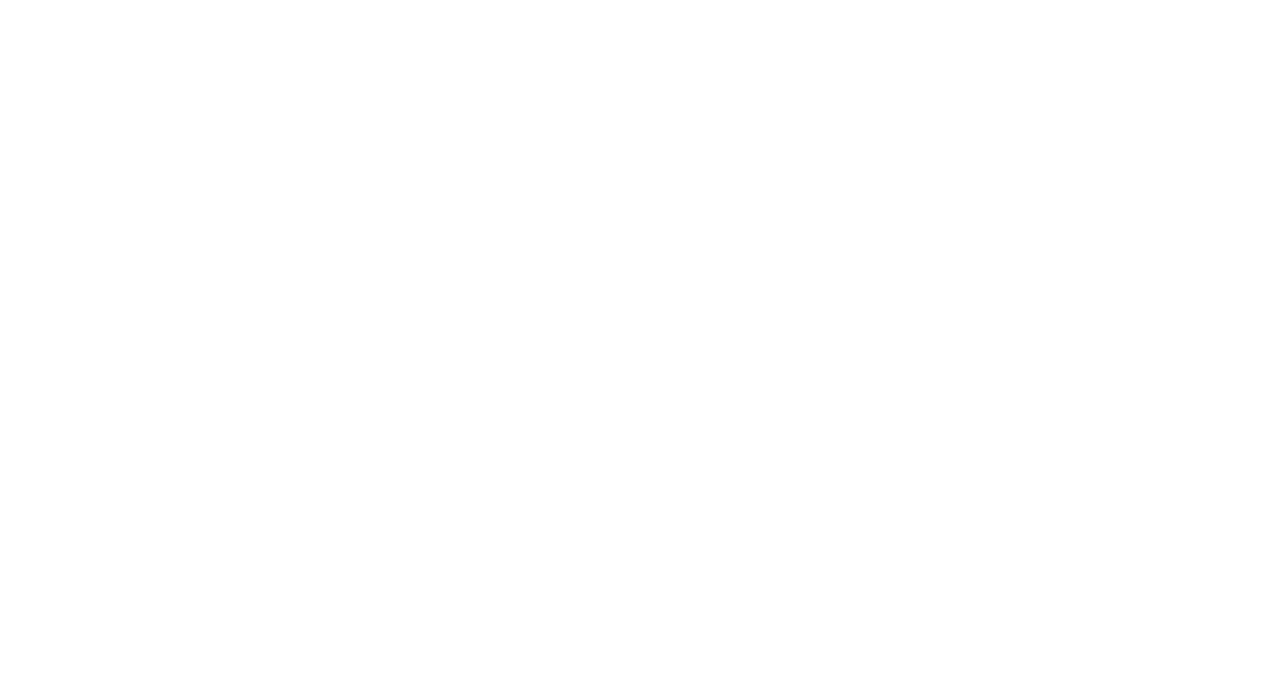
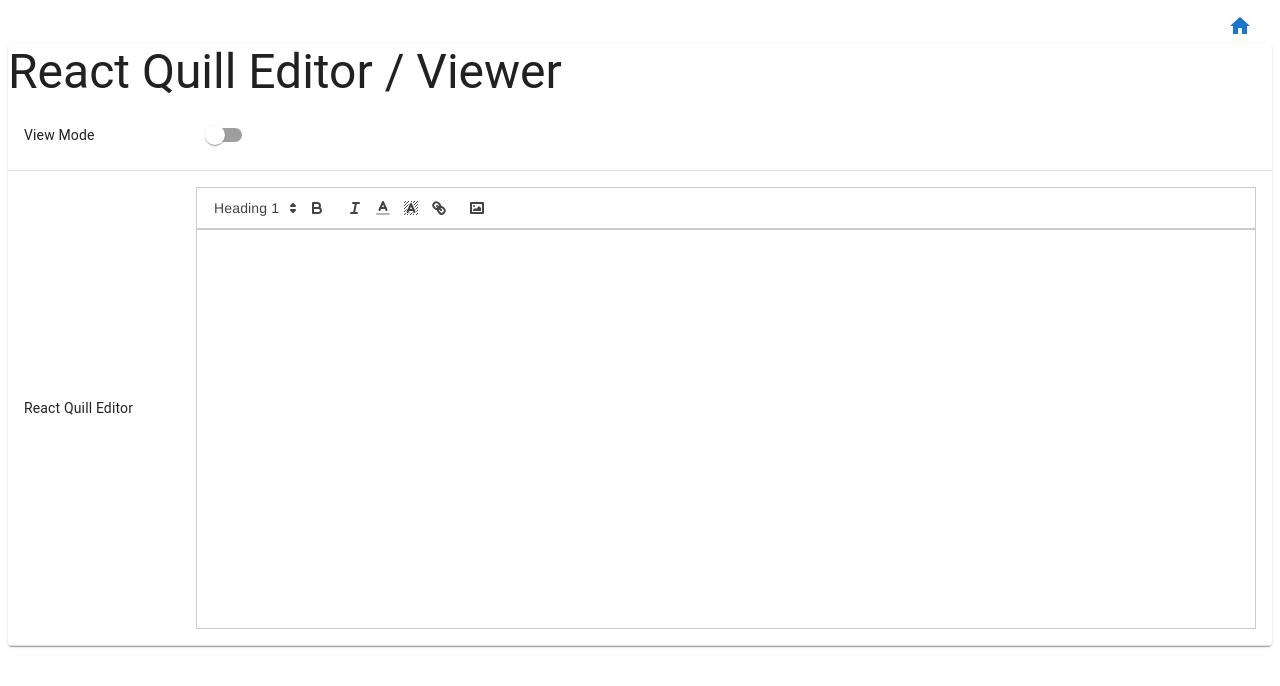
Before and after one commit to WoojinJeonkr/Study-collection, a React (Create React App) app: page /quill in a window 1280 px wide. Before the commit this address had no page. Shown: the top 686 px of the page. Built offline with nearby package versions, Linux system fonts and the light colour scheme; a small style sheet from the web is missing.

Commit message:
feat: add react quill editor

```diff
--- a/package.json
+++ b/package.json
@@ -25,6 +25,7 @@
     "jotai": "^2.0.4",
     "react": "^18.2.0",
     "react-dom": "^18.2.0",
+    "react-quill": "^2.0.0",
     "react-router-dom": "^6.10.0",
     "react-scripts": "5.0.1",
     "sb": "^7.0.5",
--- a/src/components/index.ts
+++ b/src/components/index.ts
@@ -4,3 +4,4 @@
 export * from './shared';
 export * from './slash';
 export * from './jotai';
+export * from './quill';
--- /dev/null
+++ b/src/components/quill/CustomToolbar.tsx
@@ -0,0 +1,24 @@
+const CustomToolbar = () => (
+  <div id="toolbar">
+    <select className="ql-header">
+      <option value="1"></option>
+      <option value="2"></option>
+    </select>
+    <button className="ql-bold"></button>
+    <button className="ql-italic"></button>
+    <select className="ql-color">
+      <option value="red"></option>
+      <option value="green"></option>
+      <option value="blue"></option>
+      <option value="orange"></option>
+      <option value="violet"></option>
+      <option value="#d0d1d2"></option>
+      <option selected></option>
+    </select>
+    <select className="ql-background"></select>
+    <button className="ql-link"></button>
+    <button className="ql-image"></button>
+  </div>
+);
+
+export default CustomToolbar;
--- /dev/null
+++ b/src/components/quill/ReactQuillEditor.tsx
@@ -0,0 +1,61 @@
+import React from 'react';
+import 'react-quill/dist/quill.snow.css';
+import CustomToolbar from './CustomToolbar';
+import ReactQuill from 'react-quill';
+
+interface Props {
+  content: string;
+  setContent: React.Dispatch<React.SetStateAction<string>>;
+  mode: boolean;
+}
+
+const ReactQuillEditor = (props: Props) => {
+  const modules = {
+    toolbar: {
+      container: '#toolbar',
+    }
+  };
+
+  const formats = [
+    "header",
+    "font",
+    "size",
+    "bold",
+    "italic",
+    "underline",
+    "list",
+    "bullet",
+    "align",
+    "color",
+    "background",
+    "image",
+  ]
+
+  return (
+    props.mode ? (
+      <div className='react-quill-editor'>
+        <CustomToolbar />
+        <ReactQuill
+          modules={modules}
+          formats={formats}
+          value={props.content}
+          style={{ height: '400px'}}
+          readOnly
+        />
+      </div>
+    ) : (
+      <div className='react-quill-editor'>
+        <CustomToolbar />
+        <ReactQuill
+          modules={modules}
+          formats={formats}
+          value={props.content}
+          onChange={props.setContent}
+          style={{ height: '400px'}}
+        />
+      </div>
+    )
+  )
+};
+
+export default ReactQuillEditor;
--- /dev/null
+++ b/src/components/quill/ReactQuillEditorView.tsx
@@ -0,0 +1,58 @@
+import React from 'react';
+import { useNavigate } from 'react-router-dom';
+import { Button, Paper, Table, TableBody, TableContainer, TableHead, TableRow, Typography, TableCell, Switch } from '@mui/material';
+import HomeIcon from '@mui/icons-material/Home';
+import ReactQuillEditor from './ReactQuillEditor';
+
+const ReactQuillEditorView = () => {
+
+  const navigate = useNavigate();
+  const [checked, setChecked] = React.useState<boolean>(false);
+  const [mode, setMode] = React.useState<boolean>(false);
+  const [content, setContent] = React.useState<string>('');
+
+  const moveToHome = () => {
+    navigate('/');
+  }
+
+  const handleSwitch = () => {
+    setChecked(!checked);
+    setMode(!mode);
+  }
+
+  return (
+    <div>
+    <Button style={{ float: 'right' }} onClick={moveToHome}>
+      <HomeIcon />
+    </Button>
+    <TableContainer component={Paper}>
+      <Typography variant='h3'>React Quill Editor / Viewer</Typography>
+      <Table>
+        <TableBody>
+          <TableRow>
+            <TableCell style={{ width: '140px' }}>View Mode</TableCell>
+            <TableCell>
+              <Switch
+                checked={checked}
+                onChange={handleSwitch}
+                inputProps={{ 'aria-label': 'controlled' }}
+                name={ mode ? 'Viewer' : 'Editor' }
+              />
+            </TableCell>
+          </TableRow>
+          <TableCell>{mode ? 'React Quill Viewer' : 'React Quill Editor'}</TableCell>
+          <TableCell>
+            <ReactQuillEditor
+              content={content}
+              setContent={setContent}
+              mode={mode}
+            />
+          </TableCell>
+        </TableBody>
+      </Table>
+    </TableContainer>
+  </div>
+  );
+};
+
+export default ReactQuillEditorView;
--- /dev/null
+++ b/src/components/quill/index.ts
@@ -0,0 +1,3 @@
+export { default as CustomToolbar } from './CustomToolbar';
+export { default as ReactQuillEditor } from './ReactQuillEditor';
+export { default as ReactQuillEditorView } from './ReactQuillEditorView';
--- a/src/components/route/RouteMap.tsx
+++ b/src/components/route/RouteMap.tsx
@@ -2,6 +2,7 @@
 import { Home, ToastUIPage } from '../shared';
 import { Crawl } from '../slash';
 import { AtomInfo } from '../jotai';
+import { ReactQuillEditorView } from '../quill';
 
 const RouteMap = () => {
   return (
@@ -10,6 +11,7 @@
       <Route path="/toastui" element={<ToastUIPage />} />
       <Route path="/slash" element={<Crawl />} />
       <Route path="/jotai" element={<AtomInfo />} />
+      <Route path="/quill" element={<ReactQuillEditorView />} />
     </Routes>
   );
 };
--- a/src/components/shared/Home.tsx
+++ b/src/components/shared/Home.tsx
@@ -2,20 +2,7 @@
 import { useNavigate } from 'react-router-dom';
 
 const Home = () => {
-
   const navigate = useNavigate();
-
-  const onMoveToastUIPage = () => {
-    navigate("/toastui");
-  }
-
-  const onMoveSlashPage = () => {
-    navigate("/slash");
-  }
-
-  const onMoveJotai = () => {
-    navigate("/jotai");
-  }
 
   return (
     <div>
@@ -26,9 +13,10 @@
         Discover the Best Editors for Your React Projects
       </Typography>
       <br />
-      <Button variant="contained" onClick={onMoveToastUIPage}>ToastUI Editor / Viewer</Button>
-      <Button variant="contained" onClick={onMoveSlashPage}>Slash library</Button>
-      <Button variant="contained" onClick={onMoveJotai}>Jotai Example</Button>
+      <Button variant="contained" onClick={() => navigate("/toastui")}>ToastUI Editor / Viewer</Button>
+      <Button variant="contained" onClick={() => navigate("/slash")}>Slash library</Button>
+      <Button variant="contained" onClick={() => navigate("/jotai")}>Jotai Example</Button>
+      <Button variant="contained" onClick={() => navigate("/quill")}>React Quill Editor</Button>
     </div>
   );
 };
```
Also changed, not shown: 1 other file (tests, documents, lock files or other folders).
